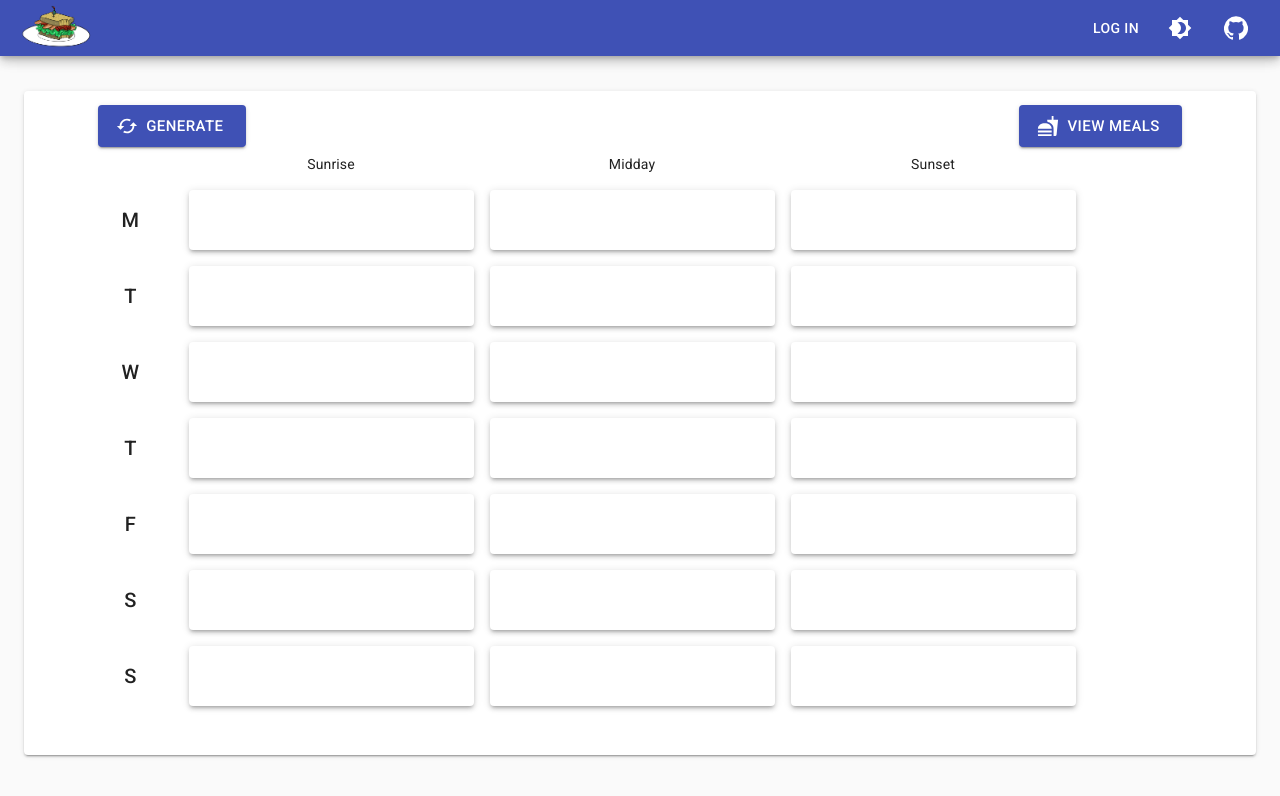
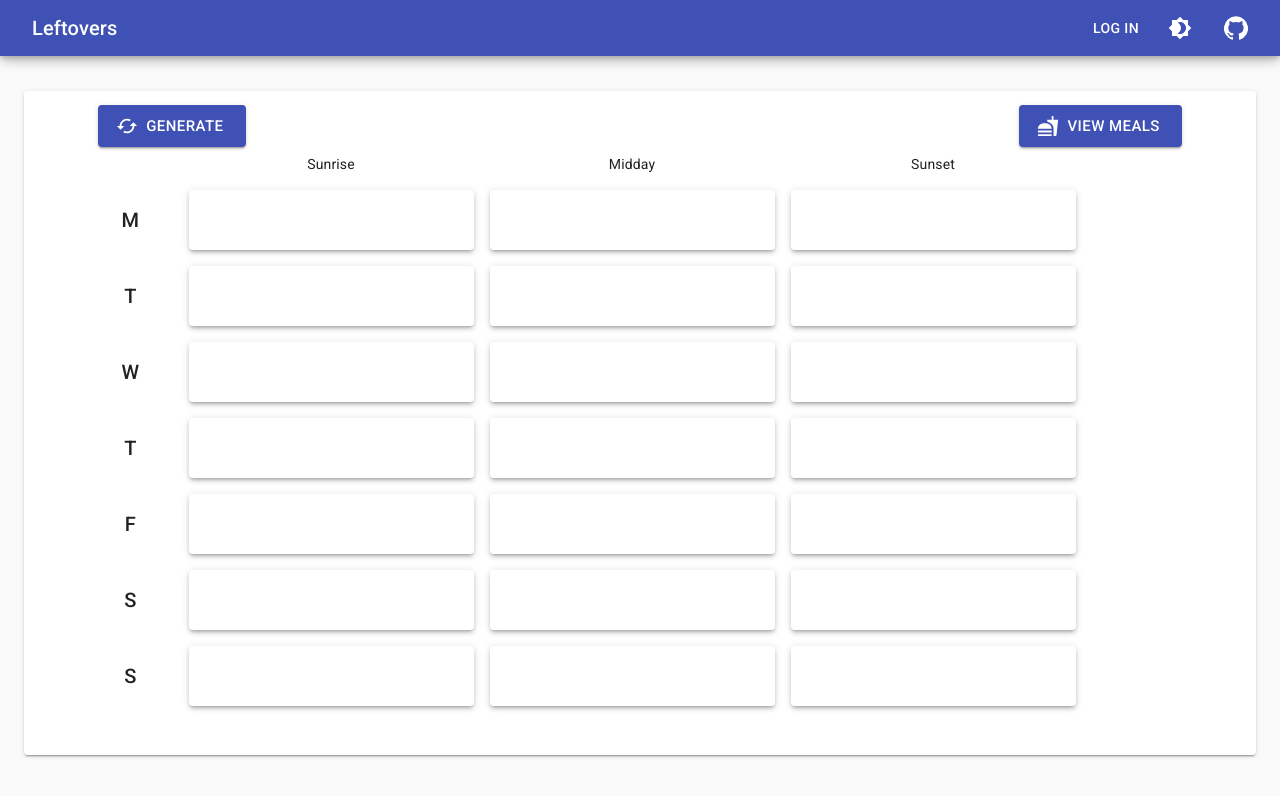
Before and after one commit to kenbash/Leftovers, a React app: page / in a window 1280 px wide. Built offline with nearby package versions, Linux system fonts and the light colour scheme; no server answers.

Commit message:
Fixed dark theme colors and functionality

```diff
--- a/src/client/App.js
+++ b/src/client/App.js
@@ -1,5 +1,6 @@
 import React, { Component } from 'react';
 import { CssBaseline, createMuiTheme, ThemeProvider } from '@material-ui/core';
+import { purple, teal } from '@material-ui/core/colors';
 import Header from './components/header/Header';
 import Home from './components/home/Home';
 import MealList from './components/meal-list/MealList';
@@ -20,25 +21,39 @@ const FACE_CLASS = {
     FROM_LIST: 'detail-face wrap-home'
   }
 };
+const THEME_KEY = 'LEFTOVERS_THEME';
 const LIGHT_THEME = createMuiTheme({
   palette: { type: 'light' }
 });
 const DARK_THEME = createMuiTheme({
-  palette: { type: 'dark' }
+  palette: { type: 'dark', primary: { main: purple[200] }, secondary: { main: teal[200] } }
 });
 
 export default class App extends Component {
-  state = { faceClass: FACE_CLASS.HOME.FROM_LIST, mealDetail: {}, darkTheme: false };
+  constructor(props) {
+    super(props);
+    this.state = {
+      faceClass: FACE_CLASS.HOME.FROM_LIST,
+      darkTheme: false,
+      mealDetail: {}
+    };
+  }
+
+  componentWillMount() {
+    const theme = localStorage.getItem(THEME_KEY) || 'light-theme';
+    document.body.className = theme;
+    this.setState({ darkTheme: theme === 'dark-theme' });
+  }
+
+  setTheme(isDark) {
+    const theme = isDark ? 'dark-theme' : 'light-theme';
+    document.body.className = theme;
+    localStorage.setItem(THEME_KEY, theme);
+    this.setState({ darkTheme: isDark });
+  }
 
   setMeal(meal) {
-    this.setState({
-      mealDetail: meal
-    });
-  }
-
-  toggleTheme() {
-    const { darkTheme } = this.state;
-    this.setState({ darkTheme: !darkTheme });
+    this.setState({ mealDetail: meal });
   }
 
   changeFace(dir) {
@@ -74,7 +89,7 @@ export default class App extends Component {
       <ThemeProvider theme={darkTheme ? DARK_THEME : LIGHT_THEME}>
         <CssBaseline />
         <header>
-          <Header themecb={() => this.toggleTheme()} />
+          <Header themecb={x => this.setTheme(x)} dark={darkTheme} />
         </header>
         <main className={faceClass}>
           <section className="meal-grid">
--- a/src/client/components/header/Header.js
+++ b/src/client/components/header/Header.js
@@ -1,25 +1,24 @@
 import React from 'react';
 import PropTypes from 'prop-types';
-import { Button, IconButton } from '@material-ui/core';
+import { Button, IconButton, Typography } from '@material-ui/core';
 import Brightness4Icon from '@material-ui/icons/Brightness4';
 import Brightness7Icon from '@material-ui/icons/Brightness7';
 import GitHubIcon from '@material-ui/icons/GitHub';
-import leftoversLogo from '../../assets/images/leftovers_logo.png';
 import './Header.scss';
 
 function Header(props) {
-  const { themecb } = props;
+  const { themecb, dark } = props;
 
-  const [isDark, setIsDark] = React.useState(false);
+  const [isDark, setIsDark] = React.useState(dark);
 
   const changeTheme = () => {
+    themecb(!isDark);
     setIsDark(!isDark);
-    themecb();
   };
 
   return (
     <div className="header-wrapper MuiPaper-elevation6">
-      <img src={leftoversLogo} alt="Leftovers logo" />
+      <Typography variant="h6">Leftovers</Typography>
       <div className="header-filler" />
       <Button className="header-btn">Log In</Button>
       <IconButton className="header-btn" onClick={changeTheme}>
@@ -33,7 +32,8 @@ function Header(props) {
 }
 
 Header.propTypes = {
-  themecb: PropTypes.func.isRequired
+  themecb: PropTypes.func.isRequired,
+  dark: PropTypes.bool.isRequired
 };
 
 export default Header;
--- a/src/client/components/header/Header.scss
+++ b/src/client/components/header/Header.scss
@@ -3,7 +3,7 @@
   display: flex;
   align-items: center;
   height: 100%;
-  padding: 0 1rem;
+  padding: 0 1rem 0 2rem;
   background: #3f51b5;
   color: #fff;
 
@@ -11,12 +11,12 @@
     flex: 1;
   }
 
-  img {
-    height: 100%;
-  }
-
   .header-btn {
     color: #fff;
     margin: 0 0.25rem;
   }
 }
+
+.dark-theme .header-wrapper {
+  background: #333;
+}
--- a/src/client/components/home/Home.js
+++ b/src/client/components/home/Home.js
@@ -16,7 +16,6 @@ import './Home.scss';
 class Home extends Component {
   constructor(props) {
     super(props);
-
     // hide when meals is null, and/or make tiles gray when empty (to avoid click)
     this.state = { meals: new Array(7).fill({ breakfast: {}, lunch: {}, dinner: {} }), loading: false };
   }
@@ -58,7 +57,7 @@ class Home extends Component {
           </div>
           <div className="grid-wrapper">
             <div className="loading-wrapper" style={{ display: loading ? 'flex' : 'none' }}>
-              <CircularProgress className="loading-indicator" />
+              <CircularProgress className="loading-indicator" color="secondary" />
             </div>
             <Grid container spacing={2}>
               <Grid container item xs={12} spacing={2} justify="center">
--- a/src/client/components/home/Home.scss
+++ b/src/client/components/home/Home.scss
@@ -11,6 +11,9 @@
       align-items: center;
       justify-content: center;
       word-break: break-word;
+      // TODO: make this work
+      // text-overflow: ellipsis;
+      // overflow: hidden;
       height: 7.5vh;
       min-height: 3em;
 
--- a/src/client/components/meal-list/MealList.scss
+++ b/src/client/components/meal-list/MealList.scss
@@ -1,5 +1,6 @@
 .meal-list-wrapper {
   text-align: center;
+}
 
 .meal-table-wrapper {
   width: 80%;
@@ -14,15 +15,18 @@
     height: 600px;
     overflow: auto;
 
+    .MuiTableCell-stickyHeader {
+      background: #fff;
+    }
+
     .meal-row {
       cursor: pointer;
     }
-
-      .MuiTableCell-stickyHeader {
-        background: #fff;
   }
 }
-  }
+
+.dark-theme .meal-table-wrapper .meal-table .MuiTableCell-stickyHeader {
+  background: #424242;
 }
 
 #meal-dialog-title {
--- a/src/client/types/Meal.js
+++ b/src/client/types/Meal.js
@@ -3,7 +3,11 @@ import PropTypes from 'prop-types';
 const Meal = PropTypes.shape({
   id: PropTypes.string,
   name: PropTypes.string,
-  servings: PropTypes.number
+  servings: PropTypes.number,
+  breakfast: PropTypes.bool,
+  lunch: PropTypes.bool,
+  dinner: PropTypes.bool
+  // ingredients
 });
 
 export default Meal;
```
Lines whose indentation alone changed are shown as unchanged.
